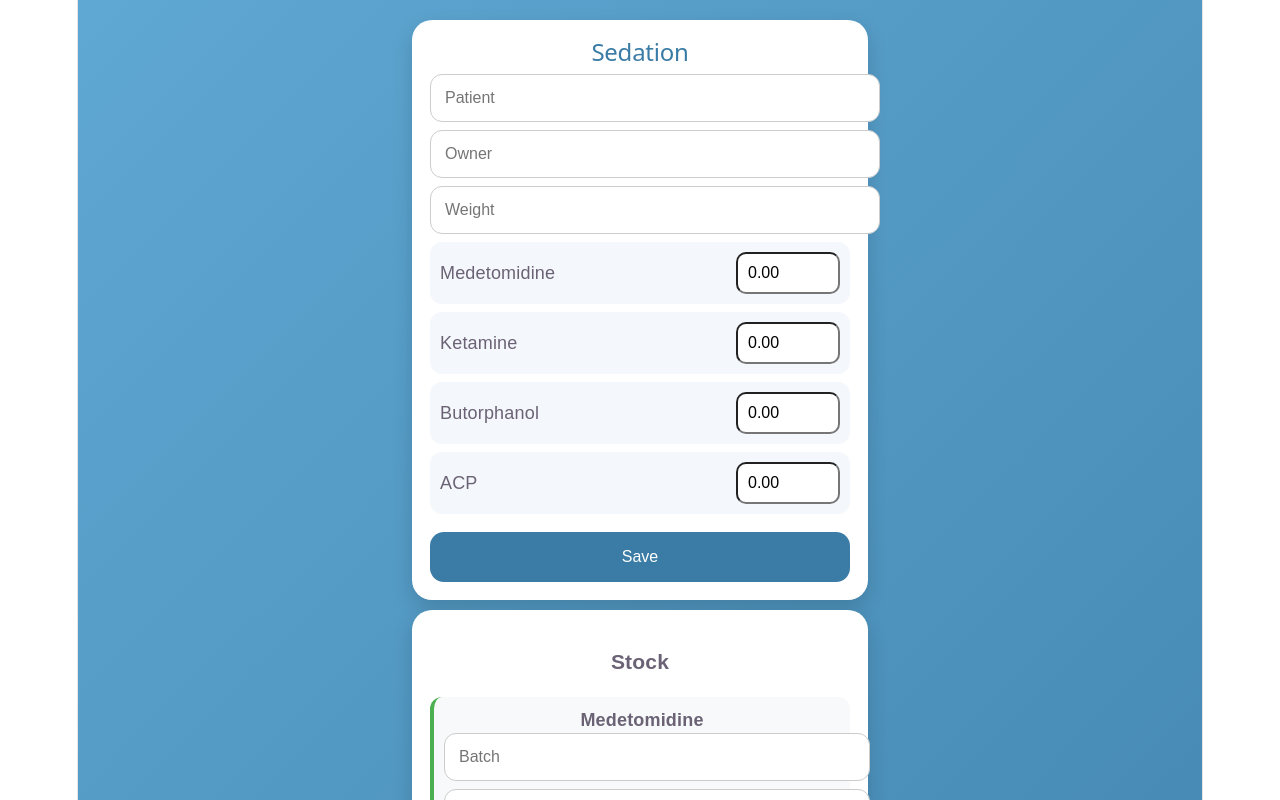
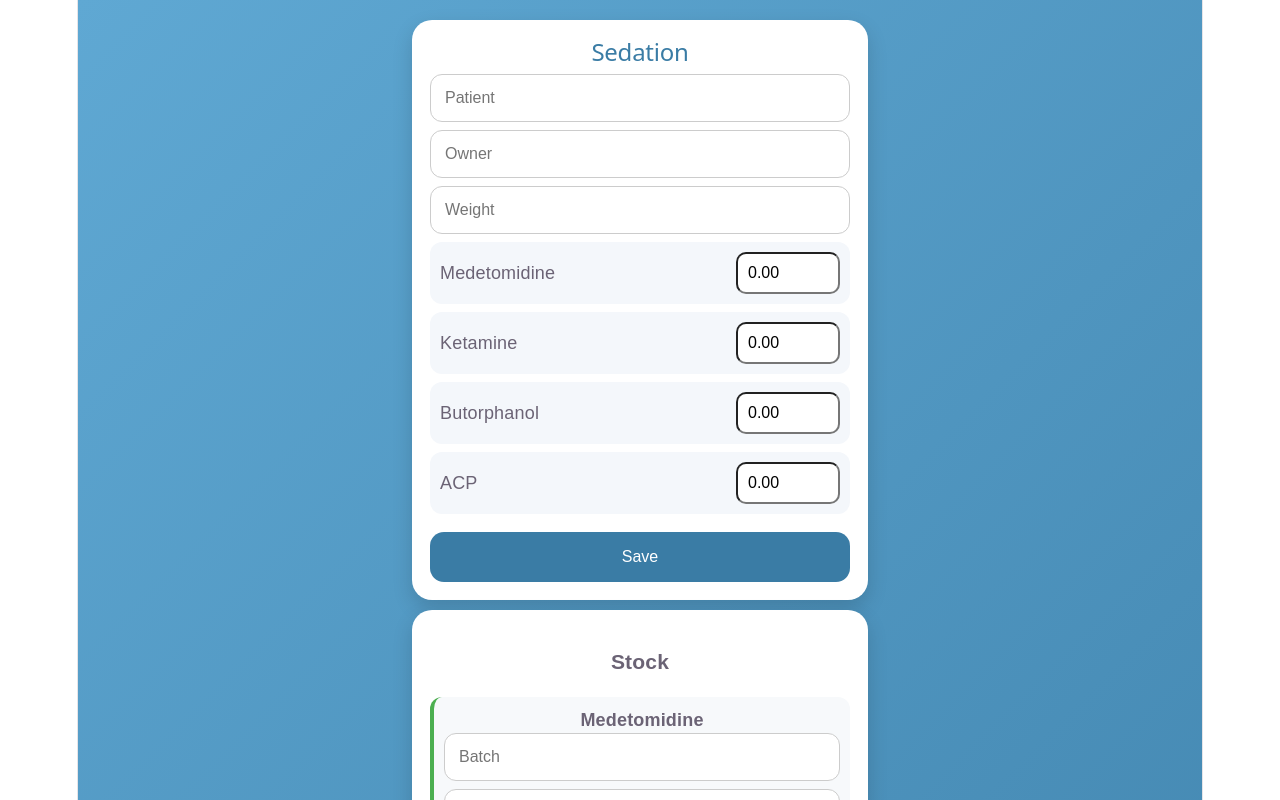
Before and after one commit to drcraigbailey/Sedation-calculator, a React (Vite) app: page / in a window 1280 px wide. Shown: the top 800 px of the page. Built offline with nearby package versions, Linux system fonts and the light colour scheme.

Commit message:
Update App.jsx

```diff
--- a/src/App.jsx
+++ b/src/App.jsx
@@ -257,7 +257,8 @@ const input = {
   marginBottom:8,
   borderRadius:12,
   border:"1px solid #ccc",
-  fontSize:16
+  fontSize:16,
+  boxSizing:"border-box" // 👈 ADD THIS LINE
 };
 
 const drugRow = {
```
